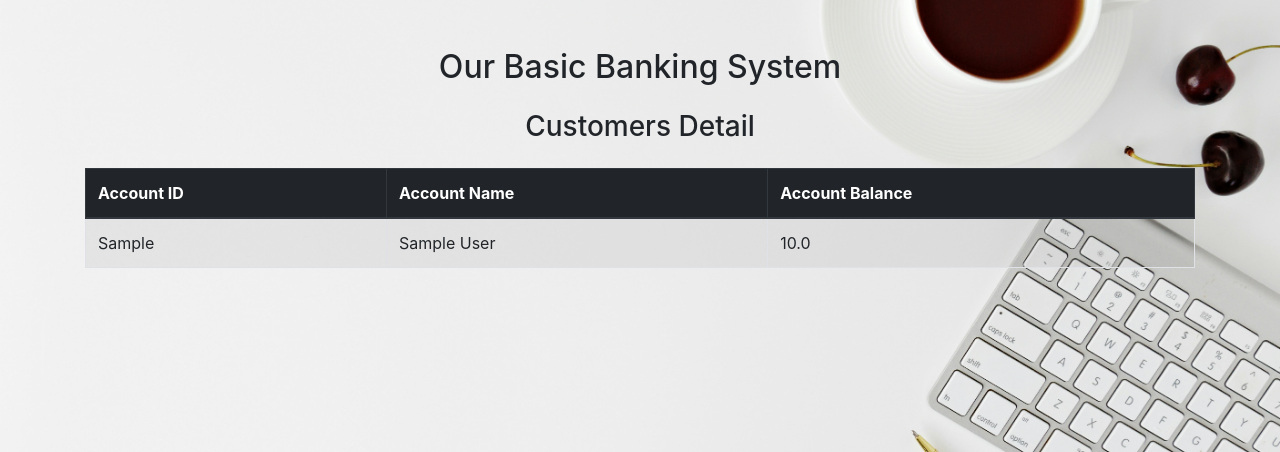
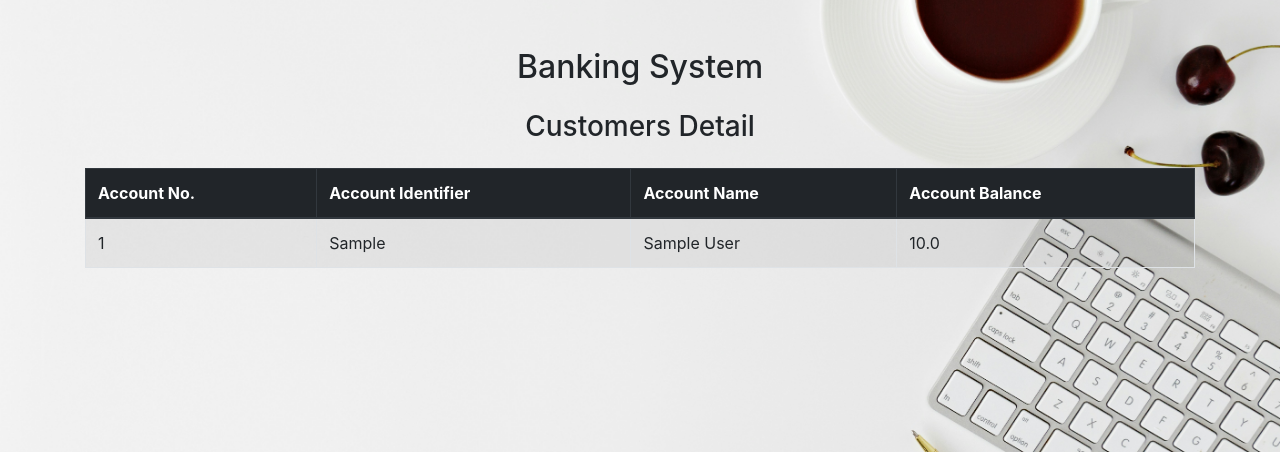
Before and after one commit to shahdhesham5/Account-transfer-task, a Django app: page /accounts in a window 1280 px wide. Shown: the part 56-508 px from the top of the page. Run offline with Django 5.2, Linux system fonts and the light colour scheme; tables that the repository leaves empty hold one stand-in row (values such as "Sample post"); some libraries are stand-ins or nearby versions.

Commit message:
Listing accounts

```diff
--- a/Templates/accounts.html
+++ b/Templates/accounts.html
@@ -5,21 +5,24 @@
 
 <!-- Main Content -->
 <div class="container mt-5">
-    <h2 class="text-center mb-4">Our Basic Banking System</h2>
+    <h2 class="text-center mb-4">Banking System</h2>
     <h3 class="text-center mb-4">Customers Detail</h3>
 
     <div class="table-responsive">
         <table class="table table-striped table-bordered">
             <thead class="thead-dark">
                 <tr>
-                    <th>Account ID</th>
+                    <th>Account No.</th>
+                    <th>Account Identifier</th>
                     <th>Account Name</th>
                     <th>Account Balance</th>
+
                 </tr>
             </thead>
             <tbody>
                 {% for account in accounts %}
                 <tr>
+                    <td>{{ account.id }}</td>
                     <td>{{ account.Identifier }}</td>
                     <td>{{ account.name }}</td>
                     <td>{{ account.balance }}</td>
--- a/Templates/base.html
+++ b/Templates/base.html
@@ -5,7 +5,7 @@
     <meta charset="UTF-8">
     <meta http-equiv="X-UA-Compatible" content="IE=edge">
     <meta name="viewport" content="width=device-width, initial-scale=1.0">
-    <title>Parse CSV File</title>
+    <title>Banking System</title>
     <link rel="stylesheet" href="{% static 'css/bootstrap.min.css' %}">
     <script src="{% static 'js/bootstrap.min.js' %}"></script>
 </head>
--- a/bankApp/admin.py
+++ b/bankApp/admin.py
@@ -5,4 +5,5 @@ from import_export.admin import ImportExportModelAdmin
 
 @admin.register(Account)
 class AccountAdmin(ImportExportModelAdmin):
-    list_display = ('name', 'balance')
+    list_display = ('Identifier', 'name', 'balance', 'created_at')
+    ordering = ('created_at',)
--- a/bankApp/models.py
+++ b/bankApp/models.py
@@ -5,3 +5,7 @@ class Account (models.Model):
     Identifier = models.CharField(max_length=255,null=True, blank=True)
     name = models.CharField(("name"), max_length=255,null=True, blank=True)
     balance = models.FloatField(("balane"),null=True, blank=True)
+    created_at = models.DateTimeField(auto_now_add=True)  # Automatically set the field to now when the object is first created
+
+    def __str__(self):
+        return self.name
--- a/bankApp/views.py
+++ b/bankApp/views.py
@@ -37,14 +37,13 @@ def upload(request):
 
 # Display all accounts.
 def accounts(request):
-    accounts = Account.objects.all()
+    accounts = Account.objects.all().order_by('created_at')
     return render(request,'accounts.html',{'accounts':accounts})
 
 
 #transactions
 def transaction(request):
-    accounts = Account.objects.all()
-
+    accounts = Account.objects.all().order_by('created_at')
     if request.method == 'POST':
         from_account_id = request.POST['from_account']  #getting the id of account selected
         to_account_id = request.POST['to_account']  #getting the id of account selected
```
Also changed, not shown: bankApp/migrations/0001_initial.py.
